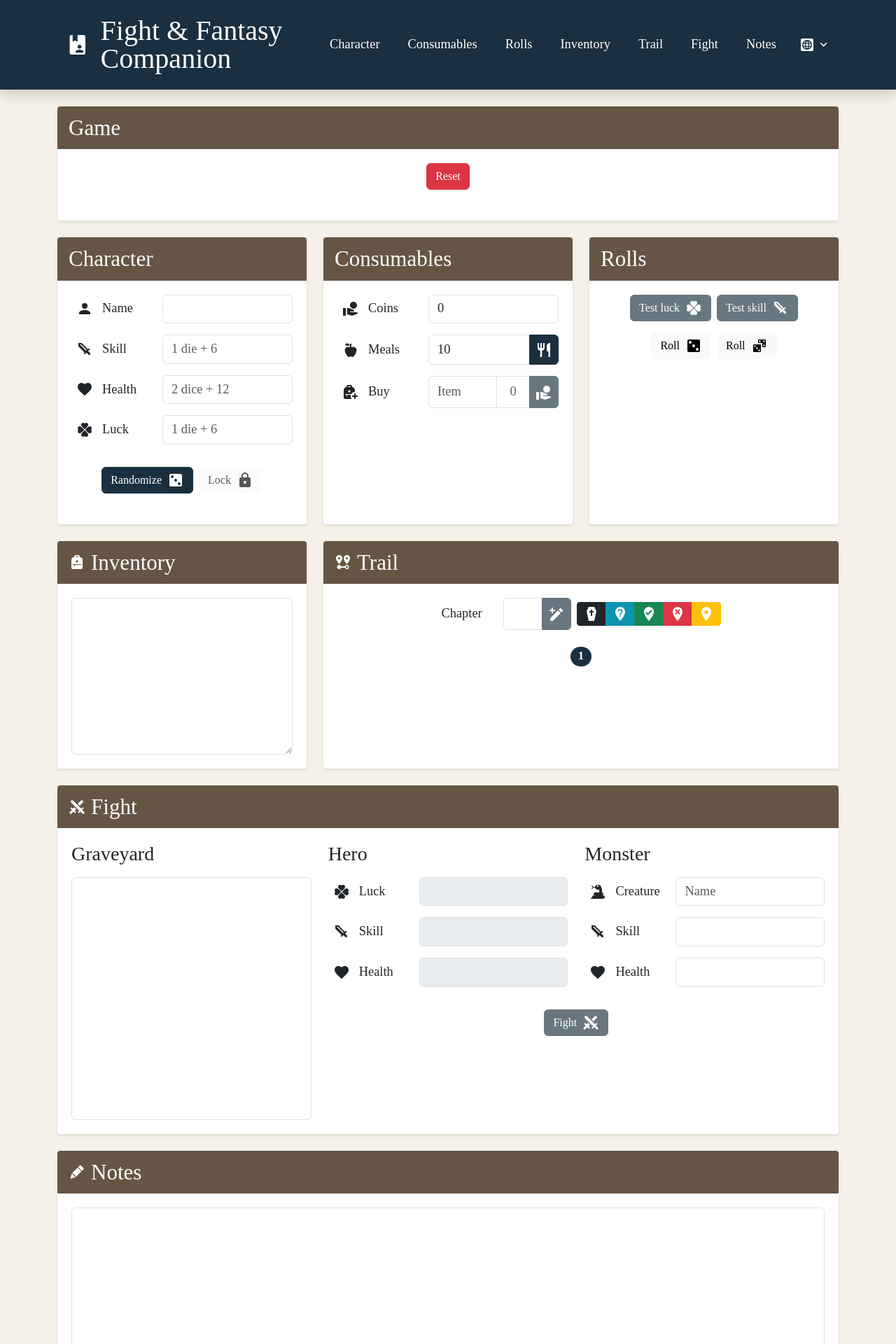
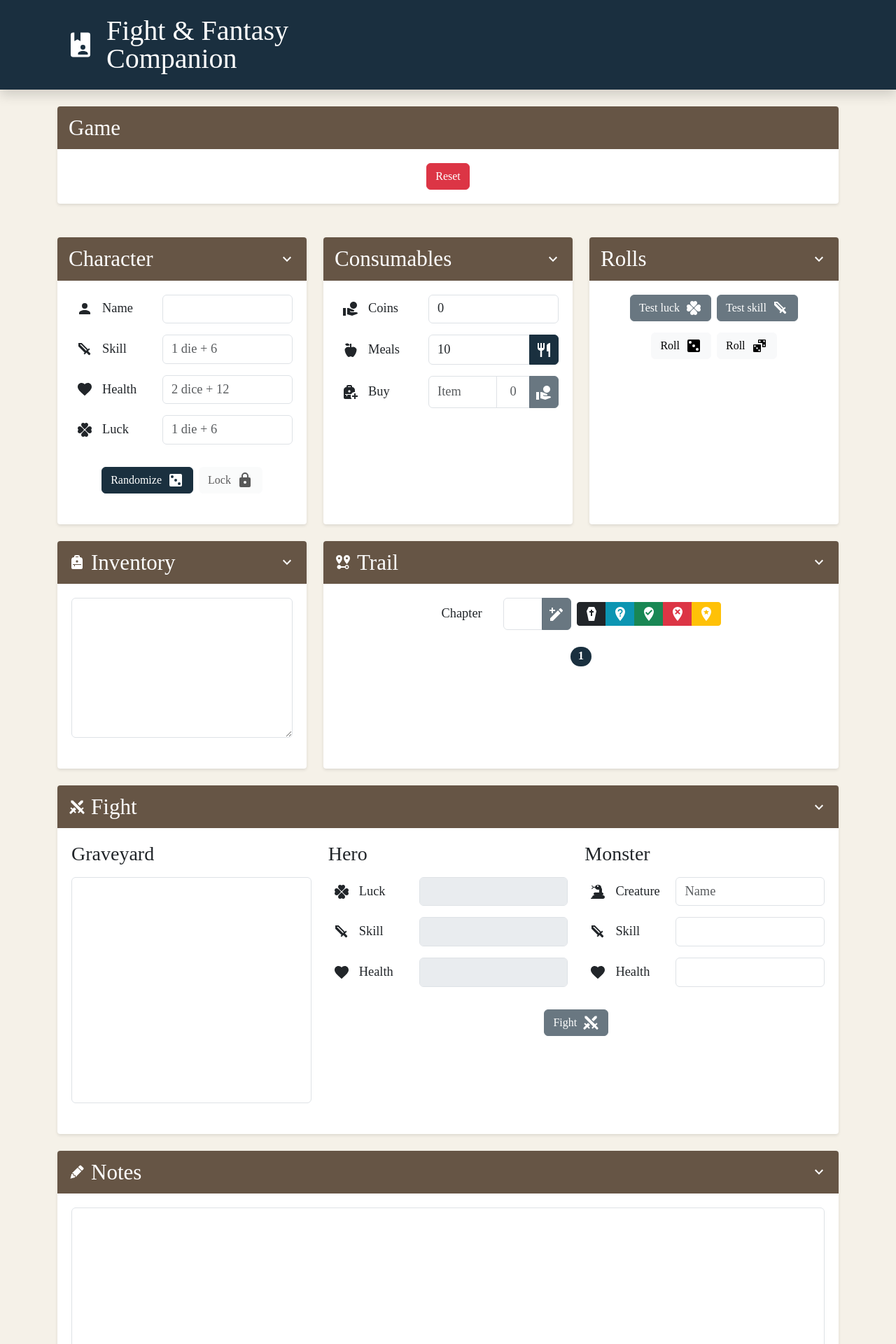
Before and after one commit to dialex/fnf-companion, a React (Vite) app: page / in a window 1280 px wide. Shown: the top 1920 px of the page at 70% size. Built offline with nearby package versions, Linux system fonts and the light colour scheme; a web font is replaced by a local one.

Commit message:
ui: allow sections to be collapsed

```diff
--- a/src/App.css
+++ b/src/App.css
@@ -25,6 +25,9 @@
   scroll-margin-top: 20px;
   display: flex;
   flex-direction: column;
+}
+
+.section-container.h-100 {
   height: 100%;
 }
 
@@ -39,12 +42,17 @@
   padding-right: 36px;
   width: calc(100% + 40px);
   box-sizing: border-box;
+  cursor: pointer;
+  user-select: none;
+  display: flex;
+  align-items: center;
 }
 
 .section-title {
   font-size: 1.94rem;
   color: var(--text-white);
   margin: 0;
+  flex: 1;
 }
 
 .section-content {
@@ -53,6 +61,19 @@
   flex: 1;
   display: flex;
   flex-direction: column;
+}
+
+/* Ensure Bootstrap collapse actually hides content */
+.collapse:not(.show) {
+  display: none !important;
+  height: 0 !important;
+  overflow: hidden !important;
+  margin: 0 !important;
+  padding: 0 !important;
+}
+
+.collapse.show {
+  display: block !important;
 }
 
 .field-group {
--- a/src/components/CharacterSection.jsx
+++ b/src/components/CharacterSection.jsx
@@ -1,4 +1,4 @@
-import React from 'react';
+import React, { useState } from 'react';
 import Icon from '@mdi/react';
 import {
   mdiAccount,
@@ -8,6 +8,8 @@ import {
   mdiDice3,
   mdiLock,
   mdiLockOpenVariant,
+  mdiChevronDown,
+  mdiChevronUp,
 } from '@mdi/js';
 import { t } from '../translations';
 
@@ -30,14 +32,37 @@ export default function CharacterSection({
   onToggleLock,
   onNumberChange,
 }) {
+  const [isExpanded, setIsExpanded] = useState(true);
+
+  const toggleCollapse = () => {
+    setIsExpanded(!isExpanded);
+  };
+
   return (
-    <section id="character" className="section-container mb-4 h-100">
-      <div className="section-header">
-        <h2 className="heading section-title">
+    <section id="character" className={`section-container mb-4 ${isExpanded ? 'h-100' : ''}`}>
+      <div
+        className="section-header"
+        onClick={toggleCollapse}
+        role="button"
+        tabIndex={0}
+        onKeyDown={(e) => {
+          if (e.key === 'Enter' || e.key === ' ') {
+            e.preventDefault();
+            toggleCollapse();
+          }
+        }}
+      >
+        <h2 className="heading section-title d-flex align-items-center gap-2">
           {name.trim().length > 0 ? name : t('sections.character')}
+          <Icon
+            path={isExpanded ? mdiChevronDown : mdiChevronUp}
+            size={1}
+            style={{ marginLeft: 'auto' }}
+          />
         </h2>
       </div>
-      <div className="section-content">
+      <div className={`collapse ${isExpanded ? 'show' : ''}`} id="character-collapse">
+        <div className="section-content">
         <div className="field-group">
           <div className="field-icon">
             <Icon path={mdiAccount} size={1} />
@@ -173,6 +198,7 @@ export default function CharacterSection({
           </button>
         </div>
       </div>
+      </div>
     </section>
   );
 }
--- a/src/components/ConsumablesSection.jsx
+++ b/src/components/ConsumablesSection.jsx
@@ -1,4 +1,4 @@
-import React from 'react';
+import React, { useState } from 'react';
 import Icon from '@mdi/react';
 import {
   mdiHandCoin,
@@ -8,6 +8,8 @@ import {
   mdiBottleTonicPlus,
   mdiCup,
   mdiCupOutline,
+  mdiChevronDown,
+  mdiChevronUp,
 } from '@mdi/js';
 import { t } from '../translations';
 
@@ -36,12 +38,37 @@ export default function ConsumablesSection({
   onConsumePotion,
   onNumberChange,
 }) {
+  const [isExpanded, setIsExpanded] = useState(true);
+
+  const toggleCollapse = () => {
+    setIsExpanded(!isExpanded);
+  };
+
   return (
-    <section id="consumables" className="section-container mb-4 h-100">
-      <div className="section-header">
-        <h2 className="heading section-title">{t('sections.consumables')}</h2>
+    <section id="consumables" className={`section-container mb-4 ${isExpanded ? 'h-100' : ''}`}>
+      <div
+        className="section-header"
+        onClick={toggleCollapse}
+        role="button"
+        tabIndex={0}
+        onKeyDown={(e) => {
+          if (e.key === 'Enter' || e.key === ' ') {
+            e.preventDefault();
+            toggleCollapse();
+          }
+        }}
+      >
+        <h2 className="heading section-title d-flex align-items-center gap-2">
+          {t('sections.consumables')}
+          <Icon
+            path={isExpanded ? mdiChevronDown : mdiChevronUp}
+            size={1}
+            style={{ marginLeft: 'auto' }}
+          />
+        </h2>
       </div>
-      <div className="section-content">
+      <div className={`collapse ${isExpanded ? 'show' : ''}`} id="consumables-collapse">
+        <div className="section-content">
         <div className="field-group" style={{ position: 'relative' }}>
           <div className="field-icon">
             <Icon path={mdiHandCoin} size={1} />
@@ -201,6 +228,7 @@ export default function ConsumablesSection({
           </div>
         )}
       </div>
+      </div>
     </section>
   );
 }
--- a/src/components/DiceRollsSection.jsx
+++ b/src/components/DiceRollsSection.jsx
@@ -1,10 +1,12 @@
-import React from 'react';
+import React, { useState } from 'react';
 import Icon from '@mdi/react';
 import {
   mdiClover,
   mdiSword,
   mdiDice3,
   mdiDiceMultiple,
+  mdiChevronDown,
+  mdiChevronUp,
 } from '@mdi/js';
 import { t } from '../translations';
 import { getDiceIcon } from '../utils/dice';
@@ -23,12 +25,37 @@ export default function DiceRollsSection({
   onRollDie,
   onRollDice,
 }) {
+  const [isExpanded, setIsExpanded] = useState(true);
+
+  const toggleCollapse = () => {
+    setIsExpanded(!isExpanded);
+  };
+
   return (
-    <section id="dice-rolls" className="section-container mb-4 h-100">
-      <div className="section-header">
-        <h2 className="heading section-title">{t('sections.diceRolls')}</h2>
+    <section id="dice-rolls" className={`section-container mb-4 ${isExpanded ? 'h-100' : ''}`}>
+      <div
+        className="section-header"
+        onClick={toggleCollapse}
+        role="button"
+        tabIndex={0}
+        onKeyDown={(e) => {
+          if (e.key === 'Enter' || e.key === ' ') {
+            e.preventDefault();
+            toggleCollapse();
+          }
+        }}
+      >
+        <h2 className="heading section-title d-flex align-items-center gap-2">
+          {t('sections.diceRolls')}
+          <Icon
+            path={isExpanded ? mdiChevronDown : mdiChevronUp}
+            size={1}
+            style={{ marginLeft: 'auto' }}
+          />
+        </h2>
       </div>
-      <div className="section-content">
+      <div className={`collapse ${isExpanded ? 'show' : ''}`} id="dice-rolls-collapse">
+        <div className="section-content">
         <div className="d-flex flex-column gap-3">
           <div className="d-flex gap-2 justify-content-center">
             <button
@@ -237,6 +264,7 @@ export default function DiceRollsSection({
           </div>
         </div>
       </div>
+      </div>
     </section>
   );
 }
--- a/src/components/FightSection.jsx
+++ b/src/components/FightSection.jsx
@@ -1,4 +1,4 @@
-import React from 'react';
+import React, { useState } from 'react';
 import Icon from '@mdi/react';
 import {
   mdiSwordCross,
@@ -7,6 +7,8 @@ import {
   mdiHeart,
   mdiSnake,
   mdiDice3,
+  mdiChevronDown,
+  mdiChevronUp,
 } from '@mdi/js';
 import { t } from '../translations';
 import { getDiceIcon } from '../utils/dice';
@@ -41,15 +43,38 @@ export default function FightSection({
   onUseLuck,
   onNumberChange,
 }) {
+  const [isExpanded, setIsExpanded] = useState(true);
+
+  const toggleCollapse = () => {
+    setIsExpanded(!isExpanded);
+  };
+
   return (
-    <section id="fight" className="section-container mb-4 h-100">
-      <div className="section-header">
+    <section id="fight" className={`section-container mb-4 ${isExpanded ? 'h-100' : ''}`}>
+      <div
+        className="section-header"
+        onClick={toggleCollapse}
+        role="button"
+        tabIndex={0}
+        onKeyDown={(e) => {
+          if (e.key === 'Enter' || e.key === ' ') {
+            e.preventDefault();
+            toggleCollapse();
+          }
+        }}
+      >
         <h2 className="heading section-title d-flex align-items-center gap-2">
           <Icon path={mdiSwordCross} size={1} />
           {t('sections.fight')}
+          <Icon
+            path={isExpanded ? mdiChevronDown : mdiChevronUp}
+            size={1}
+            style={{ marginLeft: 'auto' }}
+          />
         </h2>
       </div>
-      <div className="section-content d-flex flex-column">
+      <div className={`collapse ${isExpanded ? 'show' : ''}`} id="fight-collapse">
+        <div className="section-content d-flex flex-column">
         <div className="row gx-4 flex-grow-1" style={{ minHeight: 0 }}>
           <div className="col-12 col-md-4 d-flex flex-column" style={{ minHeight: 0 }}>
             <h3 className="heading mb-3">{t('fight.graveyard')}</h3>
@@ -445,6 +470,7 @@ export default function FightSection({
           </div>
         </div>
       </div>
+      </div>
     </section>
   );
 }
--- a/src/components/InventorySection.jsx
+++ b/src/components/InventorySection.jsx
@@ -1,6 +1,6 @@
-import React from 'react';
+import React, { useState } from 'react';
 import Icon from '@mdi/react';
-import { mdiBagPersonal } from '@mdi/js';
+import { mdiBagPersonal, mdiChevronDown, mdiChevronUp } from '@mdi/js';
 import { t } from '../translations';
 
 export default function InventorySection({
@@ -8,15 +8,38 @@ export default function InventorySection({
   onInventoryChange,
   fieldBadges,
 }) {
+  const [isExpanded, setIsExpanded] = useState(true);
+
+  const toggleCollapse = () => {
+    setIsExpanded(!isExpanded);
+  };
+
   return (
-    <section id="inventory" className="section-container mb-4 h-100">
-      <div className="section-header">
+    <section id="inventory" className={`section-container mb-4 ${isExpanded ? 'h-100' : ''}`}>
+      <div
+        className="section-header"
+        onClick={toggleCollapse}
+        role="button"
+        tabIndex={0}
+        onKeyDown={(e) => {
+          if (e.key === 'Enter' || e.key === ' ') {
+            e.preventDefault();
+            toggleCollapse();
+          }
+        }}
+      >
         <h2 className="heading section-title d-flex align-items-center gap-2">
           <Icon path={mdiBagPersonal} size={1} />
           {t('sections.inventory')}
+          <Icon
+            path={isExpanded ? mdiChevronDown : mdiChevronUp}
+            size={1}
+            style={{ marginLeft: 'auto' }}
+          />
         </h2>
       </div>
-      <div className="section-content d-flex flex-column">
+      <div className={`collapse ${isExpanded ? 'show' : ''}`} id="inventory-collapse">
+        <div className="section-content d-flex flex-column">
         <div
           style={{
             position: 'relative',
@@ -50,6 +73,7 @@ export default function InventorySection({
           )}
         </div>
       </div>
+      </div>
     </section>
   );
 }
--- a/src/components/MapSection.jsx
+++ b/src/components/MapSection.jsx
@@ -8,6 +8,8 @@ import {
   mdiMapMarkerRemoveVariant,
   mdiMapMarkerStar,
   mdiMapMarkerQuestion,
+  mdiChevronDown,
+  mdiChevronUp,
 } from '@mdi/js';
 import { t } from '../translations';
 
@@ -20,6 +22,11 @@ export default function MapSection({
 }) {
   const [selectedButton, setSelectedButton] = useState(null);
   const pillRefs = useRef({});
+  const [isExpanded, setIsExpanded] = useState(true);
+
+  const toggleCollapse = () => {
+    setIsExpanded(!isExpanded);
+  };
 
   // Ensure sequence always starts with 1
   const displaySequence =
@@ -102,14 +109,31 @@ export default function MapSection({
   };
 
   return (
-    <section id="map" className="section-container mb-4 h-100">
-      <div className="section-header">
+    <section id="map" className={`section-container mb-4 ${isExpanded ? 'h-100' : ''}`}>
+      <div
+        className="section-header"
+        onClick={toggleCollapse}
+        role="button"
+        tabIndex={0}
+        onKeyDown={(e) => {
+          if (e.key === 'Enter' || e.key === ' ') {
+            e.preventDefault();
+            toggleCollapse();
+          }
+        }}
+      >
         <h2 className="heading section-title d-flex align-items-center gap-2">
           <Icon path={mdiMapMarkerDistance} size={1} />
           {t('sections.map')}
+          <Icon
+            path={isExpanded ? mdiChevronDown : mdiChevronUp}
+            size={1}
+            style={{ marginLeft: 'auto' }}
+          />
         </h2>
       </div>
-      <div className="section-content d-flex flex-column align-items-center">
+      <div className={`collapse ${isExpanded ? 'show' : ''}`} id="map-collapse">
+        <div className="section-content d-flex flex-column align-items-center">
         {/* Input and submit button */}
         <div className="d-flex align-items-center gap-2 mb-4">
           <label className="content field-label mb-0">
@@ -328,6 +352,7 @@ export default function MapSection({
           })}
         </div>
       </div>
+      </div>
     </section>
   );
 }
--- a/src/components/NotesSection.jsx
+++ b/src/components/NotesSection.jsx
@@ -1,17 +1,46 @@
-import React from 'react';
+import React, { useState } from 'react';
 import Icon from '@mdi/react';
-import { mdiLeadPencil } from '@mdi/js';
+import { mdiLeadPencil, mdiChevronDown, mdiChevronUp } from '@mdi/js';
 import { t } from '../translations';
 
 export default function NotesSection({ notes, onNotesChange }) {
+  const [isExpanded, setIsExpanded] = useState(true);
+
+  const toggleCollapse = () => {
+    setIsExpanded(!isExpanded);
+  };
+
   return (
-    <section id="notes" className="section-container mb-4 h-100">
-      <div className="section-header">
+    <section
+      id="notes"
+      className={`section-container mb-4 ${isExpanded ? 'h-100' : ''}`}
+    >
+      <div
+        className="section-header"
+        onClick={toggleCollapse}
+        role="button"
+        tabIndex={0}
+        onKeyDown={(e) => {
+          if (e.key === 'Enter' || e.key === ' ') {
+            e.preventDefault();
+            toggleCollapse();
+          }
+        }}
+      >
         <h2 className="heading section-title d-flex align-items-center gap-2">
           <Icon path={mdiLeadPencil} size={1} />
           {t('sections.notes')}
+          <Icon
+            path={isExpanded ? mdiChevronDown : mdiChevronUp}
+            size={1}
+            style={{ marginLeft: 'auto' }}
+          />
         </h2>
       </div>
+      <div
+        className={`collapse ${isExpanded ? 'show' : ''}`}
+        id="notes-collapse"
+      >
         <div className="section-content">
           <textarea
             className="content field-input form-control notes-handwritten"
@@ -21,6 +50,7 @@ export default function NotesSection({ notes, onNotesChange }) {
             style={{ resize: 'vertical', minHeight: '200px' }}
           />
         </div>
+      </div>
     </section>
   );
 }
```
Lines whose indentation alone changed are shown as unchanged.
